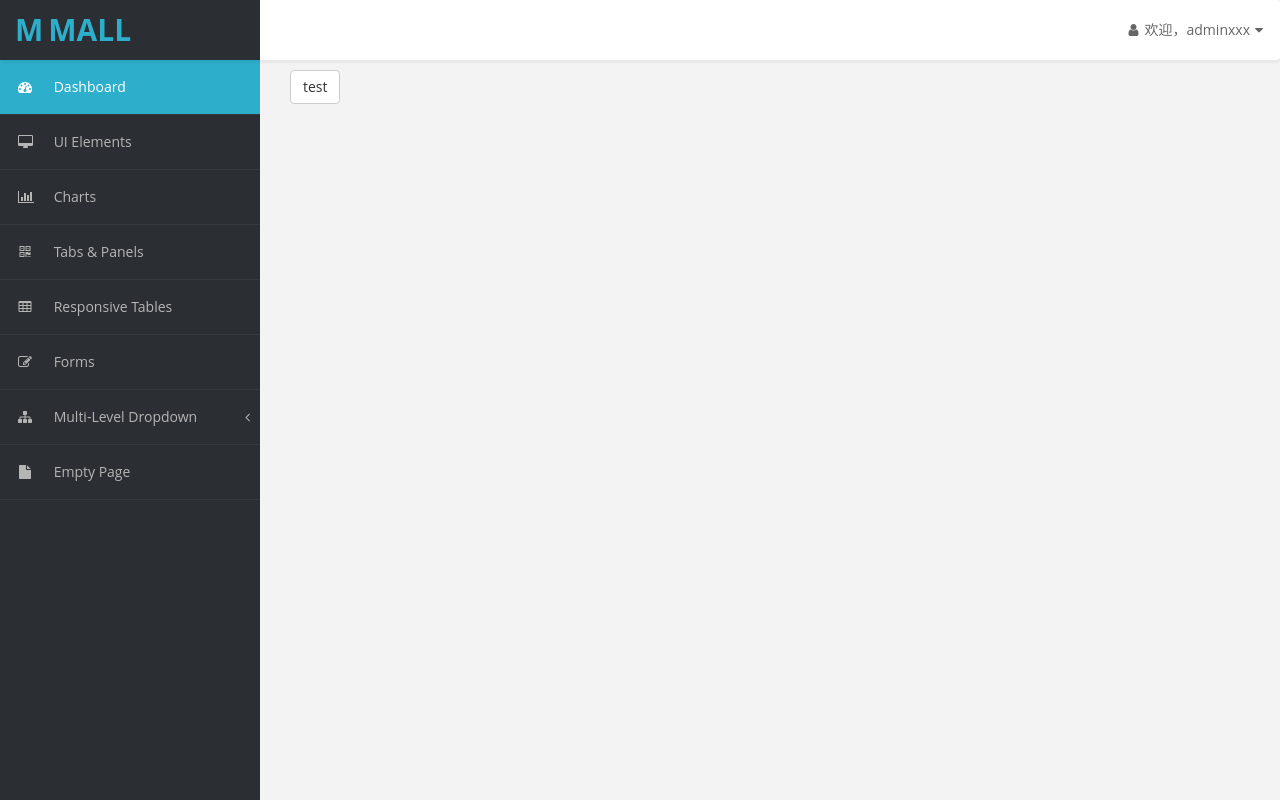
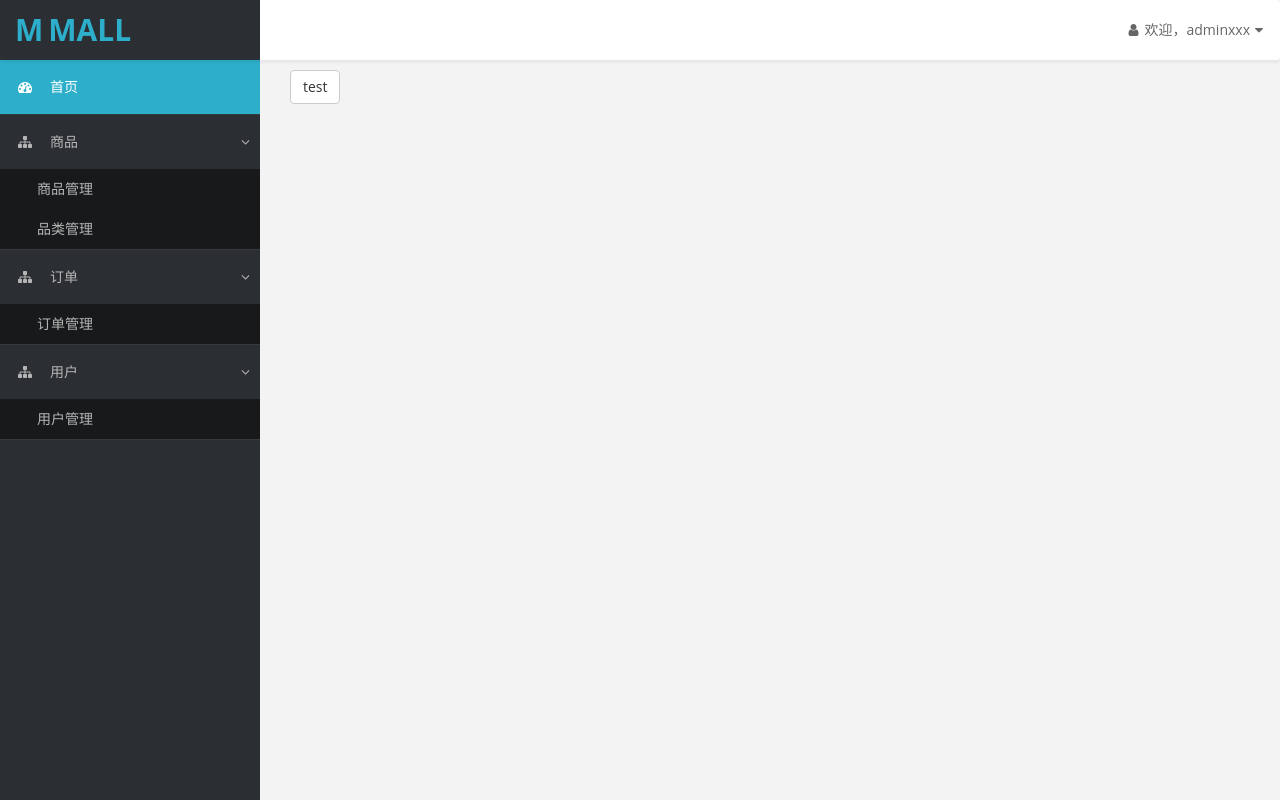
Before and after one commit to CitrusMaxima/admin-fe, a React app: page / in a window 1280 px wide. Built offline with nearby package versions, Linux system fonts and the light colour scheme.

Commit message:
侧边导航的开发

```diff
--- a/src/app.jsx
+++ b/src/app.jsx
@@ -13,7 +13,8 @@
                 <Layout>
                     <Switch>
                         <Route extact path="/" component={Home}/>
-                        <Redirect from="*" to="/"/>
+                        <Route path="/product" component={Home}/>
+                        <Route path="/product-category" component={Home}/>
                     </Switch>
                 </Layout>
             </Router>
--- a/src/component/nav-side/index.jsx
+++ b/src/component/nav-side/index.jsx
@@ -1,4 +1,5 @@
 import React from 'react';
+import {Link, NavLink} from 'react-router-dom';
 
 class NavSide extends React.Component {
     constructor(props) {
@@ -7,63 +8,55 @@
 
     render() {
         return (
-            <div className="navbar-default navbar-side" role="navigation">
+            <div className="navbar-default navbar-side">
                 <div className="sidebar-collapse">
-                    <ul className="nav" id="main-menu">
-
+                    <ul className="nav">
                         <li>
-                            <a className="active-menu" href="index.html"><i className="fa fa-dashboard"></i> Dashboard</a>
+                            <NavLink exact activeClassName="active-menu" to="/">
+                                <i className="fa fa-dashboard"></i>
+                                <span>首页</span>
+                            </NavLink>
                         </li>
-                        <li>
-                            <a href="ui-elements.html"><i className="fa fa-desktop"></i> UI Elements</a>
-                        </li>
-                        <li>
-                            <a href="chart.html"><i className="fa fa-bar-chart-o"></i> Charts</a>
-                        </li>
-                        <li>
-                            <a href="tab-panel.html"><i className="fa fa-qrcode"></i> Tabs &amp; Panels</a>
-                        </li>
-
-                        <li>
-                            <a href="table.html"><i className="fa fa-table"></i> Responsive Tables</a>
-                        </li>
-                        <li>
-                            <a href="form.html"><i className="fa fa-edit"></i> Forms </a>
-                        </li>
-
-
-                        <li>
-                            <a href="#"><i className="fa fa-sitemap"></i> Multi-Level Dropdown<span className="fa arrow"></span></a>
-                            <ul className="nav nav-second-level collapse">
+                        <li className="active">
+                            <Link to="/product">
+                                <i className="fa fa-sitemap"></i>
+                                <span>商品</span>
+                                <span className="fa arrow"></span>
+                            </Link>
+                            <ul className="nav nav-second-level collapse in">
                                 <li>
-                                    <a href="#">Second Level Link</a>
+                                    <NavLink to="/product" activeClassName="active-menu">商品管理</NavLink>
                                 </li>
                                 <li>
-                                    <a href="#">Second Level Link</a>
-                                </li>
-                                <li>
-                                    <a href="#">Second Level Link<span className="fa arrow"></span></a>
-                                    <ul className="nav nav-third-level collapse">
-                                        <li>
-                                            <a href="#">Third Level Link</a>
-                                        </li>
-                                        <li>
-                                            <a href="#">Third Level Link</a>
-                                        </li>
-                                        <li>
-                                            <a href="#">Third Level Link</a>
-                                        </li>
-
-                                    </ul>
-
+                                    <NavLink to="/product-category" activeClassName="active-menu">品类管理</NavLink>
                                 </li>
                             </ul>
                         </li>
-                        <li>
-                            <a href="empty.html"><i className="fa fa-fw fa-file"></i> Empty Page</a>
+                        <li className="active">
+                            <Link to="/order">
+                                <i className="fa fa-sitemap"></i>
+                                <span>订单</span>
+                                <span className="fa arrow"></span>
+                            </Link>
+                            <ul className="nav nav-second-level collapse in">
+                                <li>
+                                    <NavLink to="/order" activeClassName="active-menu">订单管理</NavLink>
+                                </li>
+                            </ul>
+                        </li>
+                        <li className="active">
+                            <Link to="/user">
+                                <i className="fa fa-sitemap"></i>
+                                <span>用户</span>
+                                <span className="fa arrow"></span>
+                            </Link>
+                            <ul className="nav nav-second-level collapse in">
+                                <li>
+                                    <NavLink to="/user" activeClassName="active-menu">用户管理</NavLink>
+                                </li>
+                            </ul>
                         </li>
                     </ul>
-
                 </div>
 
             </div>
--- a/src/component/nav-top/index.jsx
+++ b/src/component/nav-top/index.jsx
@@ -27,7 +27,7 @@
                         </a>
                         <ul className="dropdown-menu dropdown-user">
                             <li>
-                                <a onclick={() => {
+                                <a onClick={() => {
                                     this.onLogout()
                                 }}>
                                     <i className="fa fa-sign-out fa-fw"></i>
```
